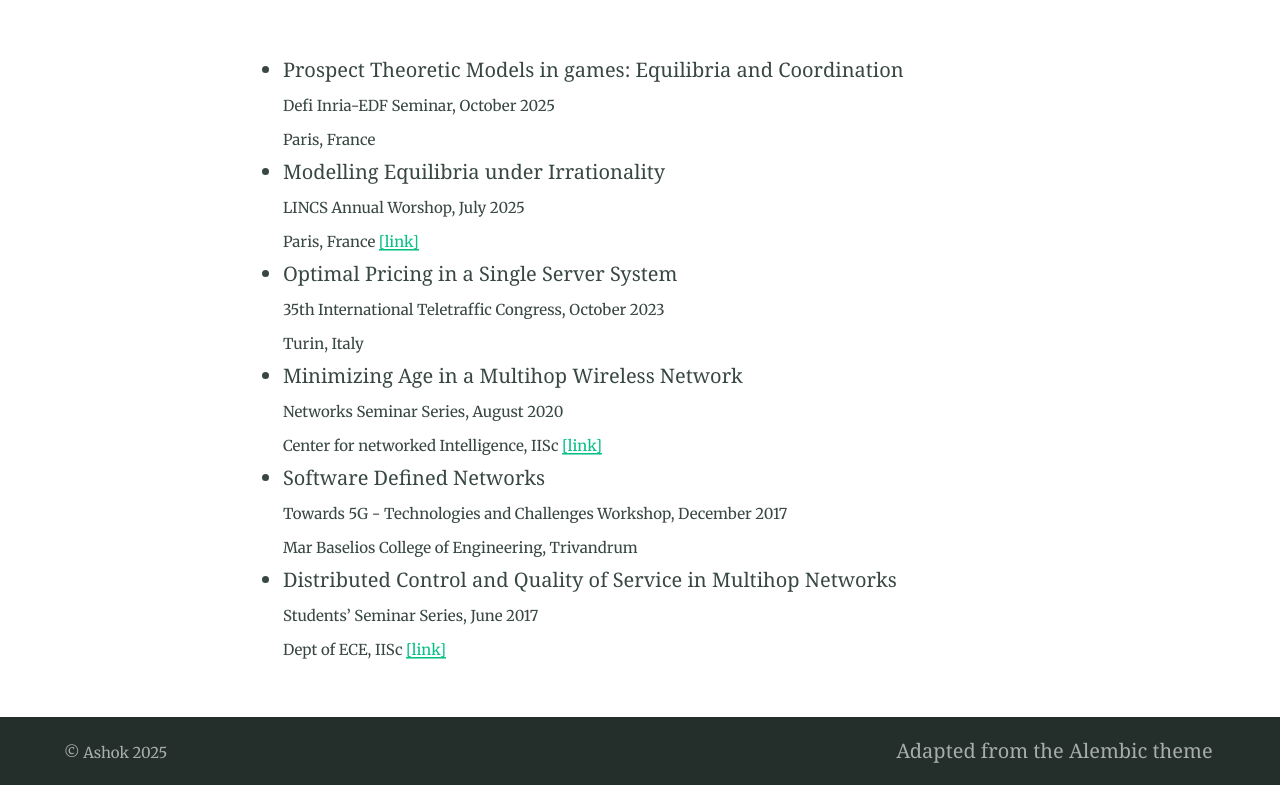
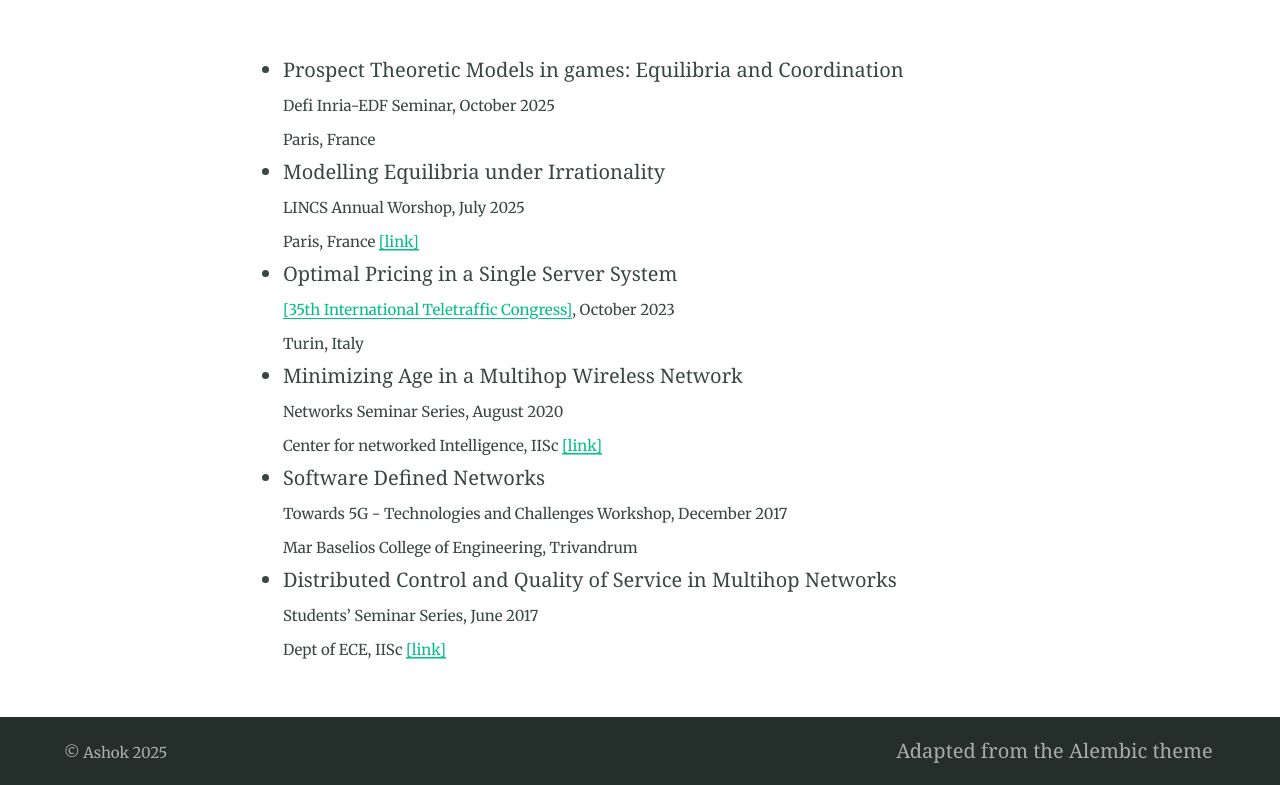
Before and after one commit to ashokkri/ashokkri.github.io, a Jekyll site: the page built from talks.md, in a window 1280 px wide. Shown: the part 408-1193 px from the top of the page. Built offline with Jekyll 4.4.1, drawn with Linux system fonts in a browser that asks for light colours; part of the change alters nothing that is shown.

```diff
--- a/talks.md
+++ b/talks.md
@@ -15,7 +15,7 @@ feature_image: "https://picsum.photos/1300/400?image=989"
   Paris, France [[link]](https://www.youtube.com/watch?v=VJNmzgAvMA8)
 
 - Optimal Pricing in a Single Server System
-  <small>35th International Teletraffic Congress, October 2023
+  <small>[[35th International Teletraffic Congress]](https://itc35.itc-conference.org/invited.html), October 2023
   Turin, Italy
 
 - Minimizing Age in a Multihop Wireless Network
```
